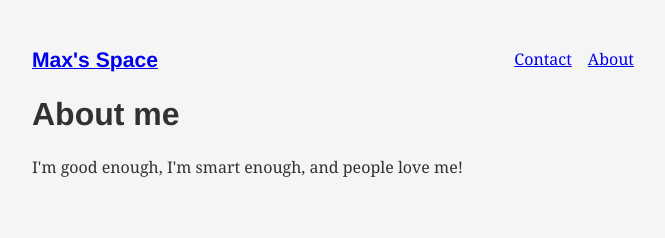
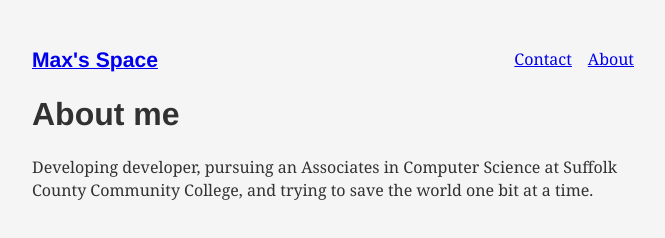
Before and after one commit to themanselmo/MySite, a Gatsby site in the folder gatsby-site/: page /about in a window 1280 px wide. Shown: the whole page, without its empty margins (299-964 px from the left). Built offline with nearby package versions, Linux system fonts and the light colour scheme; Gatsby itself is replaced by a stand-in of ours; some packages are replaced by stand-ins of ours.

Commit message:
Added to about page and modified contact page.

```diff
--- a/gatsby-site/src/pages/about.js
+++ b/gatsby-site/src/pages/about.js
@@ -3,6 +3,8 @@ import Layout from "../components/layout"
 export default () => (
     <Layout>
         <h1>About me</h1>
-        <p>I'm good enough, I'm smart enough, and people love me!</p>
+        <p>Developing developer, pursuing an Associates in Computer Science at Suffolk County Community College,
+            and trying to save the world one bit at a time.
+        </p>
     </Layout>
 )
--- a/gatsby-site/src/pages/contact.js
+++ b/gatsby-site/src/pages/contact.js
@@ -3,7 +3,7 @@ import { css } from "@emotion/core"
 import Layout from "../components/layout"
 export default () => (
     <Layout>
-        <h1>I'd love to talk! Email me at the address below</h1>
+        <h1>I'd love to talk! Email me at the address below:</h1>
         <p css={css`
             text-align: center;
             `}>
```
